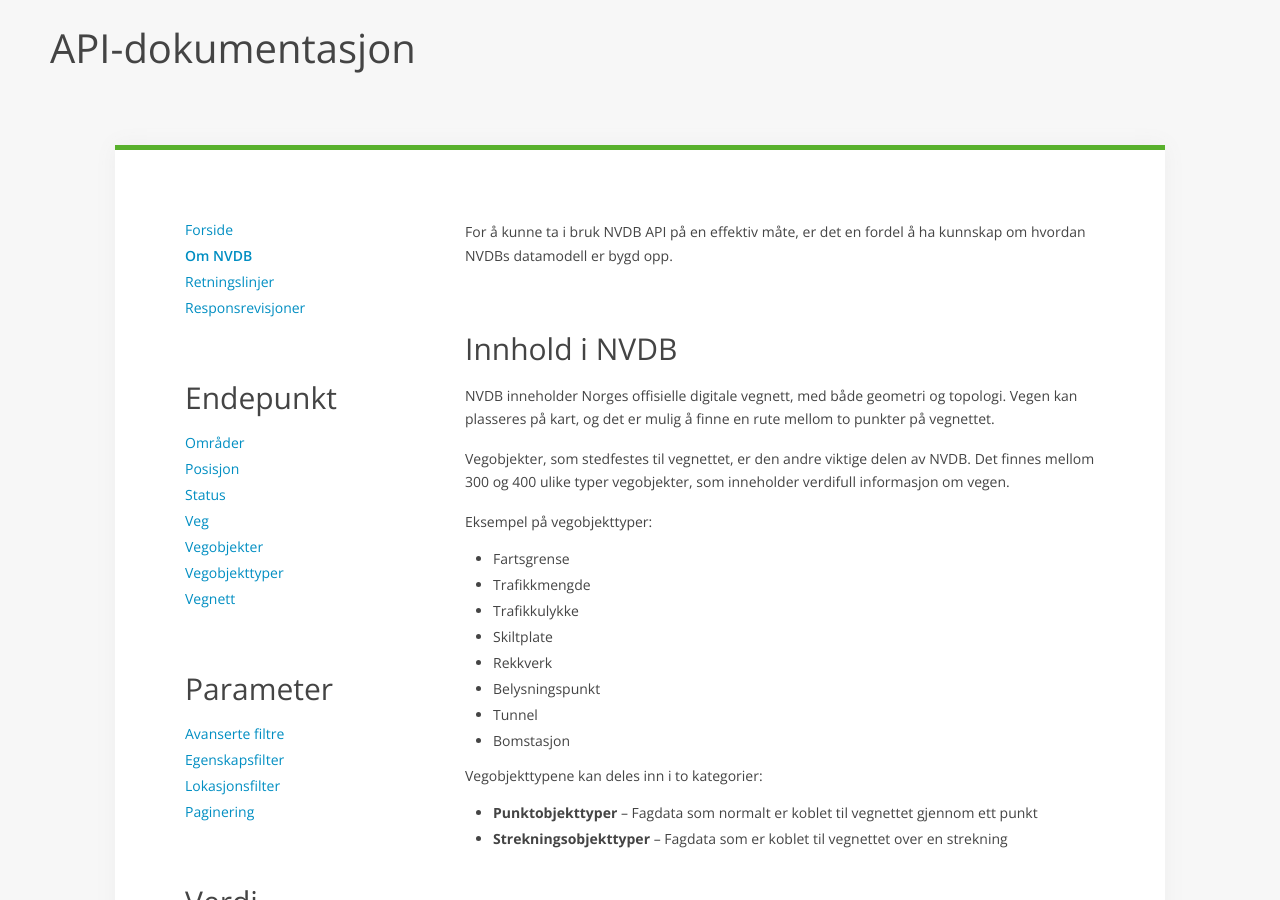
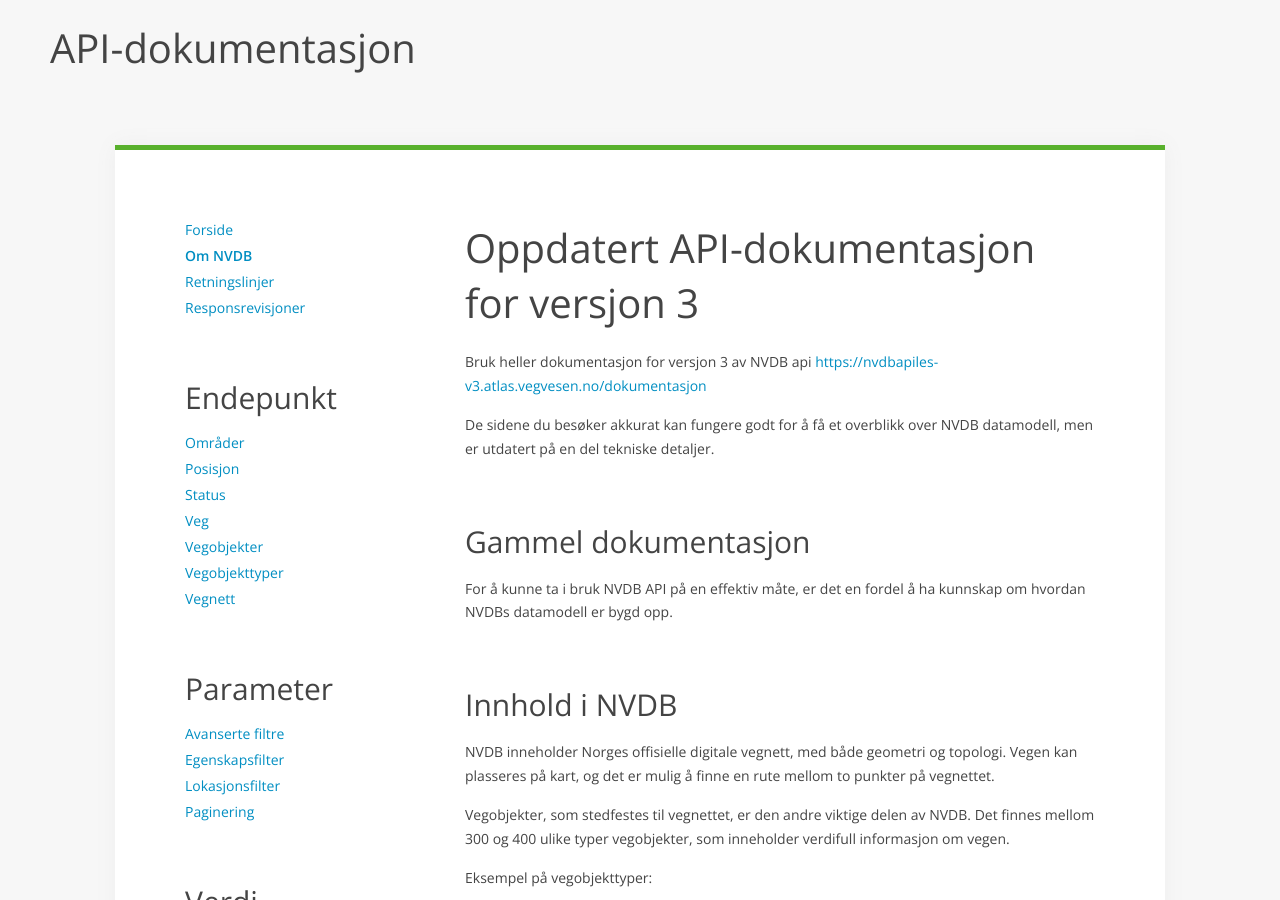
Before and after one commit to nvdb-vegdata/apidokumentasjon, a Jekyll site: the page built from om_nvdb.md, in a window 1280 px wide and 900 px high. Built offline with Jekyll 4.4.1, drawn with Linux system fonts in a browser that asks for light colours; our own code applies the rules of GitHub Pages for plain Markdown files.

Commit message:
Update om_nvdb.md

```diff
--- a/om_nvdb.md
+++ b/om_nvdb.md
@@ -2,6 +2,15 @@
 title: Om NVDB
 order: 1
 ---
+
+# Oppdatert API-dokumentasjon for versjon 3
+
+Bruk heller dokumentasjon for versjon 3 av NVDB api
+[https://nvdbapiles-v3.atlas.vegvesen.no/dokumentasjon](https://nvdbapiles-v3.atlas.vegvesen.no/dokumentasjon)
+
+De sidene du besøker akkurat kan fungere godt for å få et overblikk over NVDB datamodell, men er utdatert på en del tekniske detaljer.
+
+## Gammel dokumentasjon
 
 For å kunne ta i bruk NVDB API på en effektiv måte, er det en fordel å ha kunnskap om hvordan NVDBs datamodell er bygd opp.
 
```
